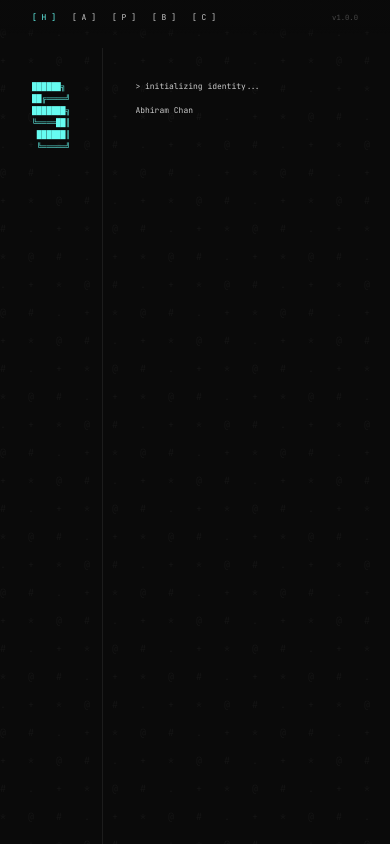
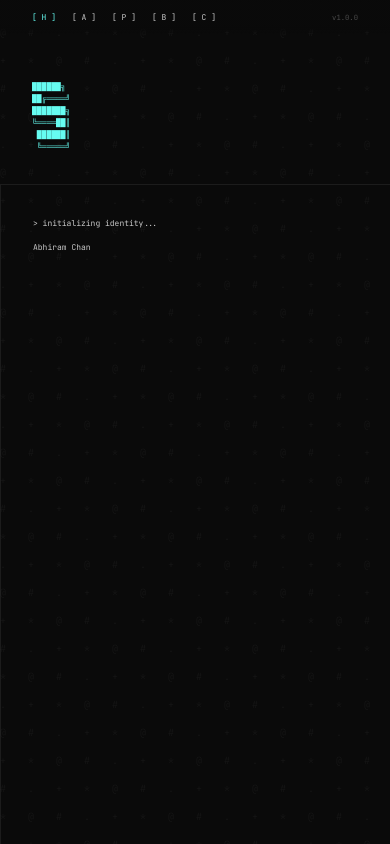
Before and after one commit to AbhiramLK/Website, a React (Vite) app in the folder site/: page / in a window 390 px wide. Built offline with nearby package versions, Linux system fonts and the light colour scheme.

Commit message:
feat: responsive layout, spacing polish, verify build clean

```diff
--- a/site/src/components/Layout.tsx
+++ b/site/src/components/Layout.tsx
@@ -13,14 +13,14 @@ export function Layout({ left, right }: Props) {
       <ReactiveGrid />
       <Nav />
 
-      <div style={{
+      <div className="layout-split" style={{
         position: 'relative', zIndex: 1,
         display: 'flex',
         height: '100vh',
         paddingTop: '3rem',
       }}>
         {/* LEFT — ASCII visual */}
-        <div style={{
+        <div className="layout-left" style={{
           flexShrink: 0,
           padding: '2rem',
           display: 'flex',
--- a/site/src/index.css
+++ b/site/src/index.css
@@ -36,7 +36,6 @@ pre {
 
 [data-nav] {
   cursor: pointer;
-  transition: color 0.15s ease, opacity 0.15s ease;
 }
 [data-nav]:hover { color: var(--accent); }
 [data-nav][data-active="true"] { color: var(--accent); }
@@ -51,3 +50,13 @@ pre {
   0%, 100% { opacity: 1; }
   50%       { opacity: 0; }
 }
+
+@media (max-width: 900px) {
+  .layout-split {
+    flex-direction: column;
+  }
+  .layout-left {
+    border-bottom: 1px solid rgba(74,74,74,0.3);
+    border-left: none !important;
+  }
+}
```
